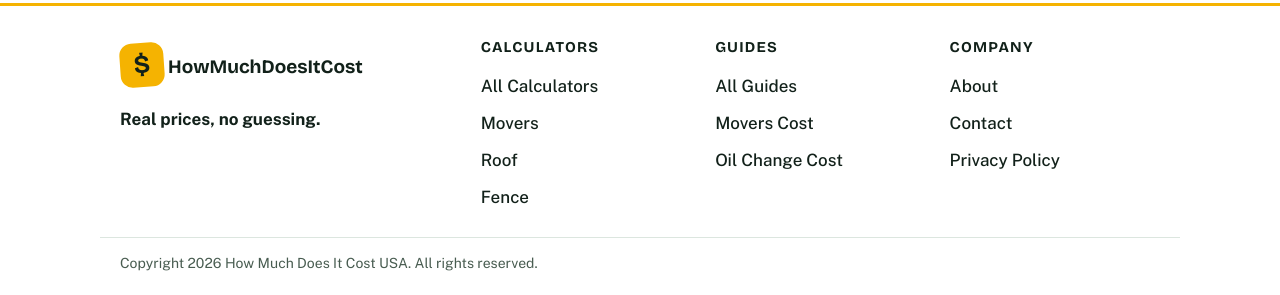
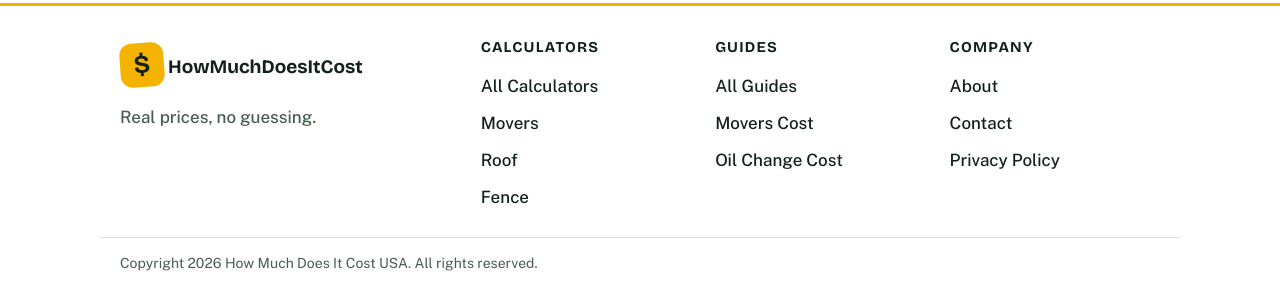
Before and after one commit to zaidmeo09-dhangal/howmuchdoesitcostusa, a Jekyll site: the page built from index.md, in a window 1280 px wide and 1400 px high, scrolled down 2769 px. Shown: the part 1102-1397 px from the top of the window. Built offline with Jekyll 4.4.1, drawn with Linux system fonts in a browser that asks for light colours.

Commit message:
Initial deploy: add assets/css/style.css

```diff
--- a/assets/css/style.css
+++ b/assets/css/style.css
@@ -165,6 +165,10 @@ section { padding: 28px 0; }
   background: var(--gold); color: #12211a; overflow: hidden;
   font-weight: 700; font-size: 14px; white-space: nowrap; padding: 8px 0;
 }
+.ticker-track { display: inline-flex; white-space: nowrap; animation: ticker-scroll 32s linear infinite; will-change: transform; }
+.ticker:hover .ticker-track { animation-play-state: paused; }
+@keyframes ticker-scroll { from { transform: translateX(0); } to { transform: translateX(-50%); } }
+@media (prefers-reduced-motion: reduce) { .ticker-track { animation: none; } }
 .ticker span { display: inline-block; padding: 0 18px; }
 
 /* Search */
@@ -328,9 +332,10 @@ details.faq p { margin: 10px 0 4px; }
 .site-footer { background: var(--surface); color: var(--muted); margin-top: 40px; padding: 32px 0 20px; border-top: 3px solid var(--gold); }
 .site-footer a { color: var(--ink); text-decoration: none; display: block; padding: 5px 0; font-weight: 500; }
 .site-footer a:hover { color: var(--green); }
-.site-footer .logo-text { color: var(--ink); }
+.site-footer .logo-text { color: var(--ink); white-space: nowrap; }
+.site-footer .logo { flex-wrap: nowrap; }
 .site-footer .logo-tag { color: var(--muted); }
-.footer-brand p { color: var(--muted); margin-top: 14px; max-width: 260px; font-weight: 700; color: var(--ink); }
+.footer-brand p { color: var(--muted); margin-top: 12px; max-width: 260px; font-weight: 500; }
 .footer-inner { display: grid; grid-template-columns: 1.6fr 1fr 1fr 1fr; gap: 24px; }
 .footer-col h2 { color: var(--ink); font-size: 15px; margin: 0 0 12px; text-transform: uppercase; letter-spacing: 0.08em; }
 .footer-note { border-top: 1px solid var(--border); margin-top: 20px; padding-top: 14px; font-size: 14px; color: var(--muted); }
```
